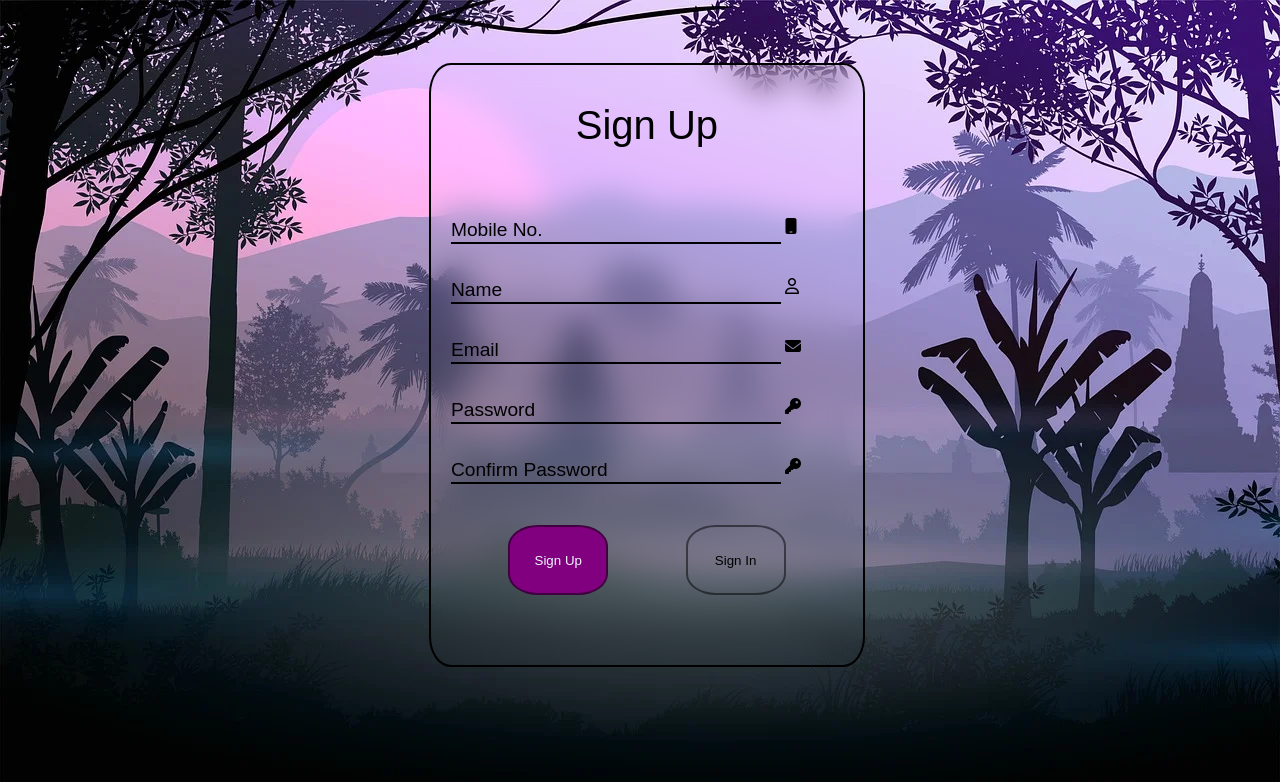
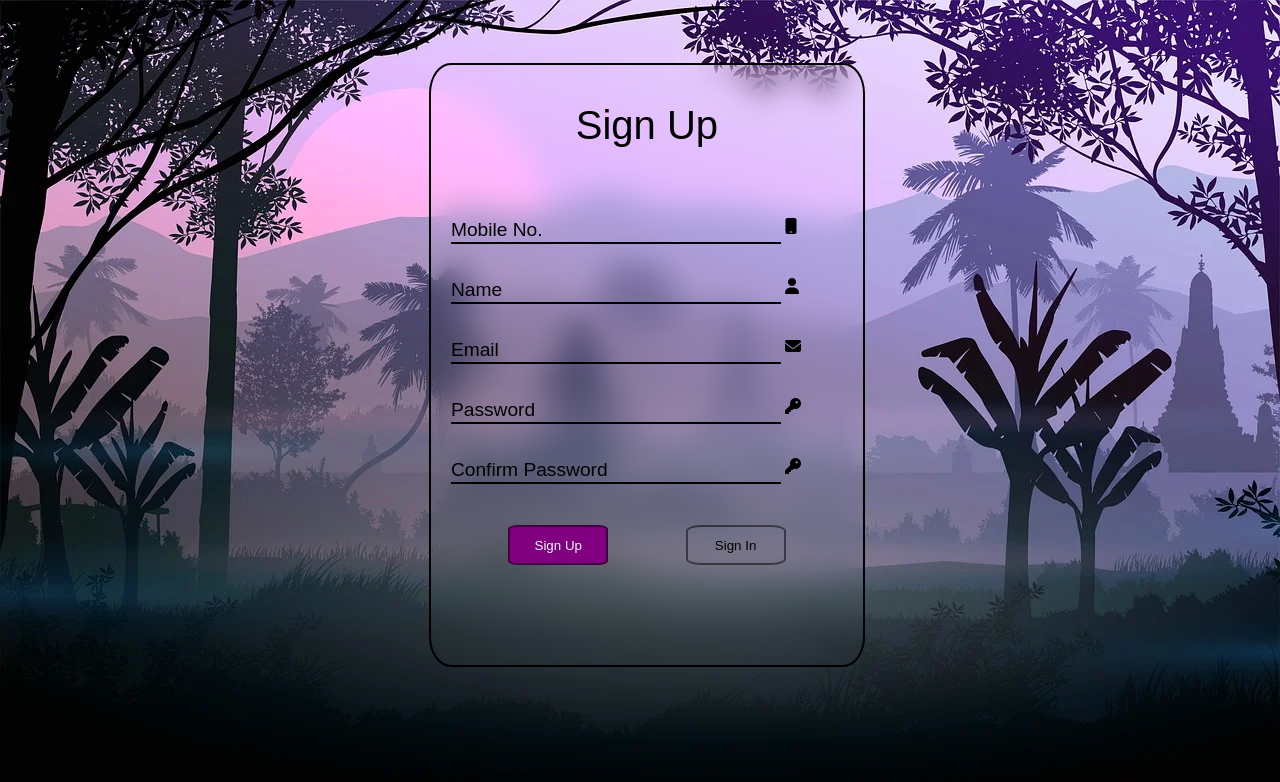
Before and after one commit to hy-ansh/FirstProject, a plain HTML site: page index.html in a window 1280 px wide. Drawn offline with Linux system fonts and the light colour scheme.

Commit message:
Final customisations

```diff
--- a/index.html
+++ b/index.html
@@ -20,7 +20,7 @@
             <div class="show" id="name" >
                 <input type="text" required>
                 <label>Name</label>
-                <i class="fa-regular fa-user"></i>
+                <i class="fa-solid fa-user"></i>
             </div>
             <div class="show" id="email">
                 <input type="email"  required>
--- a/style.css
+++ b/style.css
@@ -19,6 +19,7 @@ p{
     border: 2px solid black;
     border-radius: 5%;
     backdrop-filter: blur(15px);
+    transition: height 0.5s;
 
 
 
@@ -57,22 +58,23 @@ form{
 
 }
 .btn button{
-    height:70px;
+    height:40px;
     width:100px;
     background-color: purple;
-    border-radius: 30%;
+    border-radius: 10%;
     border: 2px solid rgba(0, 0, 0, 0.5);
     color: aliceblue;
     align-self: center;
+    transition: color 0.5s;
 
 
 }
 
 .btn button.disable{
-    height:70px;
+    height:40px;
     width:100px;
     background-color:transparent;
-    border-radius: 30%;
+    border-radius: 15%;
     border: 2px solid rgba(0, 0, 0, 0.5);
     color: black;
 
@@ -94,6 +96,7 @@ input:valid ~ label{
     height:60px;
     position: relative;
 
+
 }
 .show input{
     margin-left: 10px;
@@ -104,6 +107,8 @@ input:valid ~ label{
     outline: none;
     border-bottom: 2px solid black;
     font-size: 1.2em;
+    color:darkslategrey;
+
 }
 .show label{
     position: absolute;
@@ -111,8 +116,9 @@ input:valid ~ label{
     left:10px;
     transform:translateY(-50%);
     font-size: 1.2em;
-    color: black;
+    color:black;
     margin-top: 5px;
+    transition: top 0.5s;
 
 }
 p>a{
```
Also changed, not shown: signup.html (deleted, +0 -25 lines).
